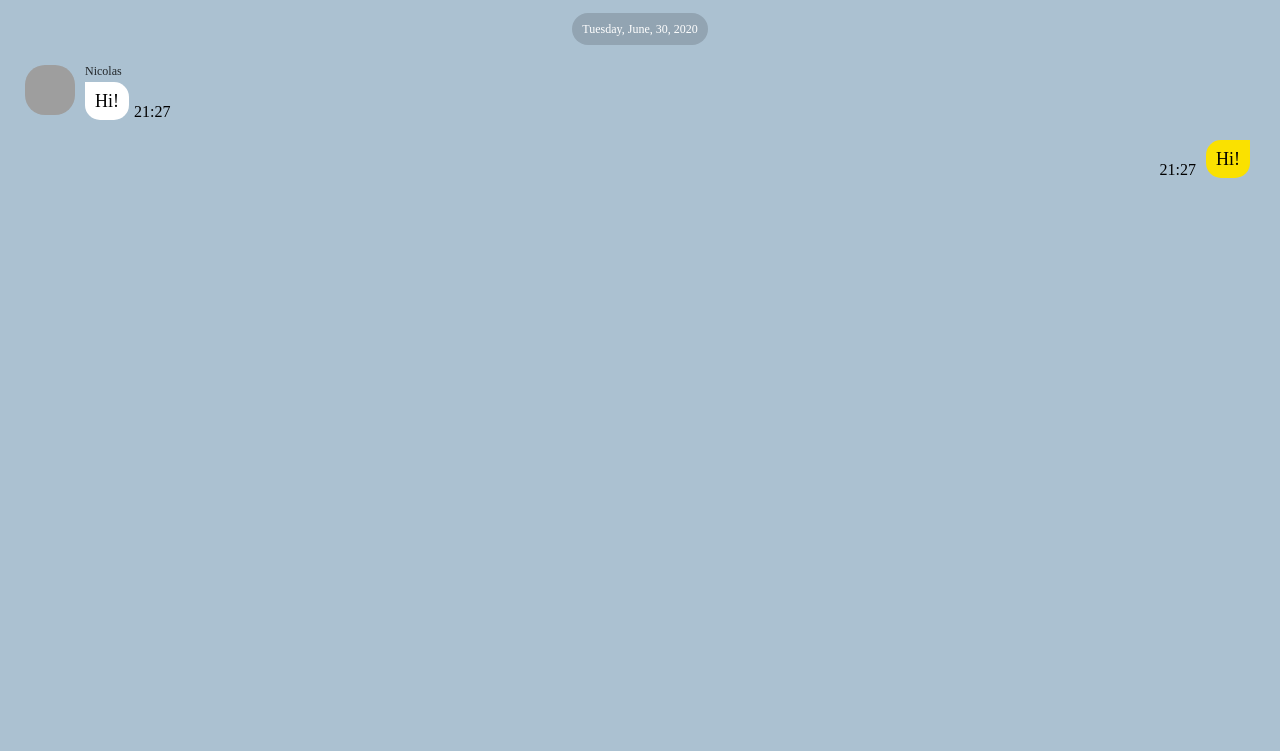
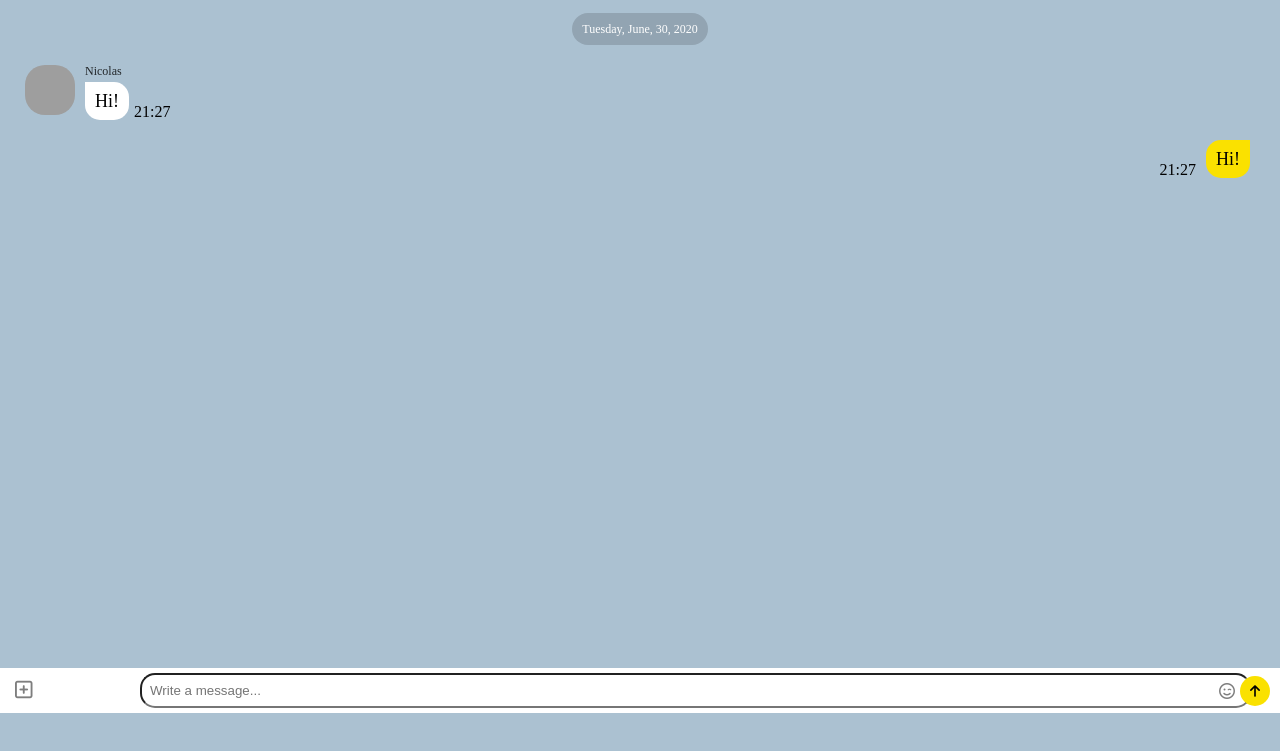
Before and after one commit to project815/kokoa-clone, a plain HTML site: page chat.html in a window 1280 px wide. Shown: the part 87-838 px from the top of the page. Drawn offline with Linux system fonts and the light colour scheme; grey boxes are pictures that could not be loaded.

Commit message:
complete messeage

```diff
--- a/chat.html
+++ b/chat.html
@@ -59,6 +59,18 @@
       </div>
     </main>
 
+    <form class="reply">
+      <div class="reply__column">
+        <i class="far fa-plus-square fa-lg"></i>
+      </div>
+      <div class="reply__column">
+        <input type="text" placeholder="Write a message..." />
+        <i class="far fa-smile-wink"></i>
+        <button>
+          <i class="fas fa-arrow-up"></i>
+        </button>
+      </div>
+    </form>
     <script
       src="https://kit.fontawesome.com/d1db5abf08.js"
       crossorigin="anonymouss"
--- a/css/screens/chat.css
+++ b/css/screens/chat.css
@@ -92,6 +92,63 @@
 .message-row--own .message__info {
   flex-direction: row-reverse;
 }
+.reply {
+  position: fixed;
+  bottom: 0;
+  width: 100%;
+  background-color: white;
+  display: flex;
+  justify-content: space-;
+  padding: 5px 15px;
+  align-items: center;
+  box-sizing: border-box;
+}
+.reply i {
+  opacity: 0.5;
+}
+
+.reply .reply__column:first-child {
+  width: 10%;
+}
+.reply .reply__column:last-child {
+  width: 90%;
+  position: relative;
+}
+.reply__column:last-child > i,
+.reply__column:last-child button {
+  position: absolute;
+  right: -5px;
+  top: 3px;
+}
+.reply__column:last-child > i {
+  right: 30px;
+  top: 10px;
+}
+
+.reply input {
+  padding: 8px;
+  /* height: 30px; */
+  width: 97%;
+  border: solid 1;
+  border-radius: 15px;
+}
+
+.reply__column button {
+  background-color: var(--yellow);
+  border: none;
+  width: 30px;
+  height: 30px;
+  border-radius: 15px;
+}
+.reply__column button i {
+  opacity: 1;
+}
+
+.reply__column button:focus,
+.reply__column button:active {
+  outline: none;
+}
+
 /*
 .main-chat {
   margin-top: 180px;
```
